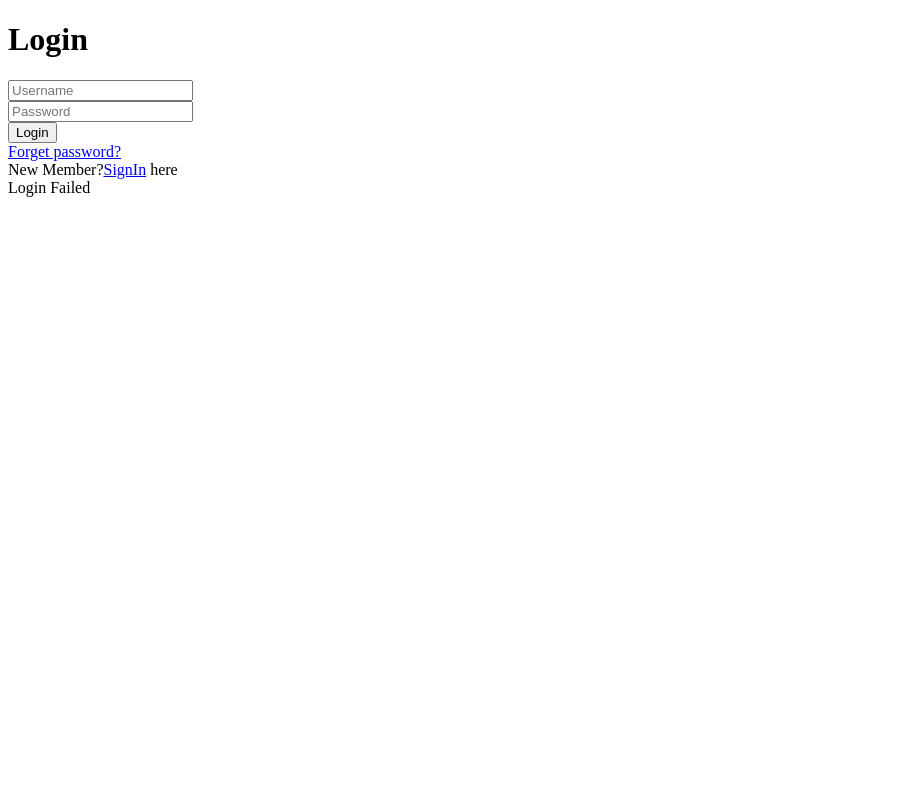
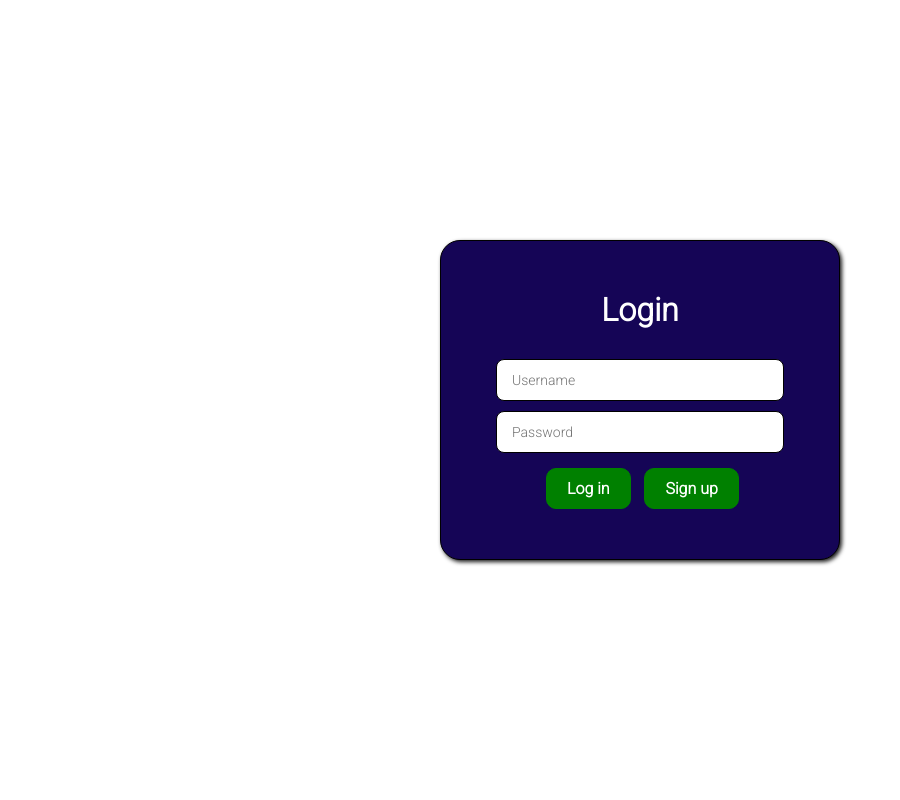
Before and after one commit to xiring-xrp/crud, a PHP site: page /crud/login.php in a window 1280 px wide. Shown: the whole page, without its empty margins (0-900 px from the left). Run offline with PHP 8.4, Linux system fonts and the light colour scheme; data that the repository does not hold is empty.

Commit message:
login.php updated

```diff
--- a/display.php
+++ b/display.php
@@ -52,14 +52,14 @@
             }
             .link{
                 padding: 10px 16px;
-                border:1px solid black;
-                border-radius: 5px;
+                border:1px solid green;
+                border-radius: 10px;
                 cursor: pointer;
                 float: right;
                 position: relative;
                 top: 25px;
                 right: 35px;
-                background-color: #271b6c;
+                background-color: green;
                 color:white;
                 font-weight: bold;
                 font-size: 16px;
--- a/login.php
+++ b/login.php
@@ -8,25 +8,23 @@
     <meta charset="UTF-8">
     <meta http-equiv="X-UA-Compatible" content="IE=edge">
     <meta name="viewport" content="width=device-width, initial-scale=1.0">
+    <link rel="preconnect" href="https://fonts.googleapis.com">
+    <link rel="preconnect" href="https://fonts.gstatic.com" crossorigin>
+    <link href="https://fonts.googleapis.com/css2?family=Roboto:wght@300&display=swap" rel="stylesheet">
+    <link rel="stylesheet" href="style.css">
     <title>Login Page</title>
 </head>
 <body>
-    <form action="#" method="POST">
-        <h1>Login</h1>
-        <input type="text" name="username" placeholder="Username"><br>
-        <input type="password" name="password" placeholder="Password"><br>
-        <input type="submit" name="login" value="Login">
-
-        <div class="forget"><a href="#" onclick="message()">Forget password?</a></div>
-
-        <div class="sign">New Member?<a href="form.php">SignIn</a> here</div>
-    </form>
+    <main class="login">
+        <form action="#" method="POST">
+            <h1>Login</h1>
+            <input class="input" type="text" name="username" placeholder="Username"><br>
+            <input class="input" type="password" name="password" placeholder="Password"><br>
+            <input id="login-btn" type="submit" name="login" value="Log in">
+            <button class="signup-btn"><a href="signup.php">Sign up</a></button>
+        </form>
+    </main>
 </body>
-<script>
-    function message(){
-        alert("Try to remember your password!");
-    }
-</script>
 </html>
 
 <?php
@@ -48,6 +46,6 @@
         header('location: display.php');
 
     }else{
-        echo "Login Failed";
+        // echo "Login Failed";
     }
 ?>
--- /dev/null
+++ b/style.css
@@ -0,0 +1,63 @@
+*{
+    font-family: 'Roboto', sans-serif;margin: 0;
+    padding: 0;
+    margin: 0;
+}
+
+/* login.php */
+
+.login{
+    width: 100vw;
+    height: 100vh;
+    display: flex;
+    justify-content: center;
+    align-items: center;
+}
+
+.login form{
+    background-color: #150556;
+    border: 1px solid;
+    border-radius: 20px;
+    padding: 50px;
+    box-shadow: 2px 2px 4px rgba(0, 0, 0, 0.9);
+}
+
+
+.login form h1{
+    text-align: center;
+    font-size: 32px;
+    margin: 0 0 25px 0;
+    color: #ffffff;
+}
+
+.login form .input{
+    width: 20vw;
+    padding: 12px 15px;
+    border: 1px solid #000000;
+    border-radius: 8px;
+    margin: 5px;
+    outline: none;
+    font-size: 14px;
+}
+
+.login form #login-btn, .signup-btn{
+    padding: 10px 20px;
+    border: 1px solid green;
+    border-radius: 10px;
+    margin-top: 10px;
+    position: relative;
+    left: 55px;
+    cursor: pointer;
+    font-size: 16px;
+    font-weight: bold;
+    background-color: green;
+}
+
+.signup-btn{
+    margin-left: 10px;
+}
+
+.login form #login-btn, .signup-btn a{
+    text-decoration: none;
+    color: #ffffff;
+}
```
Also changed, not shown: signup.php (renamed from form.php, +5 -2 lines).
